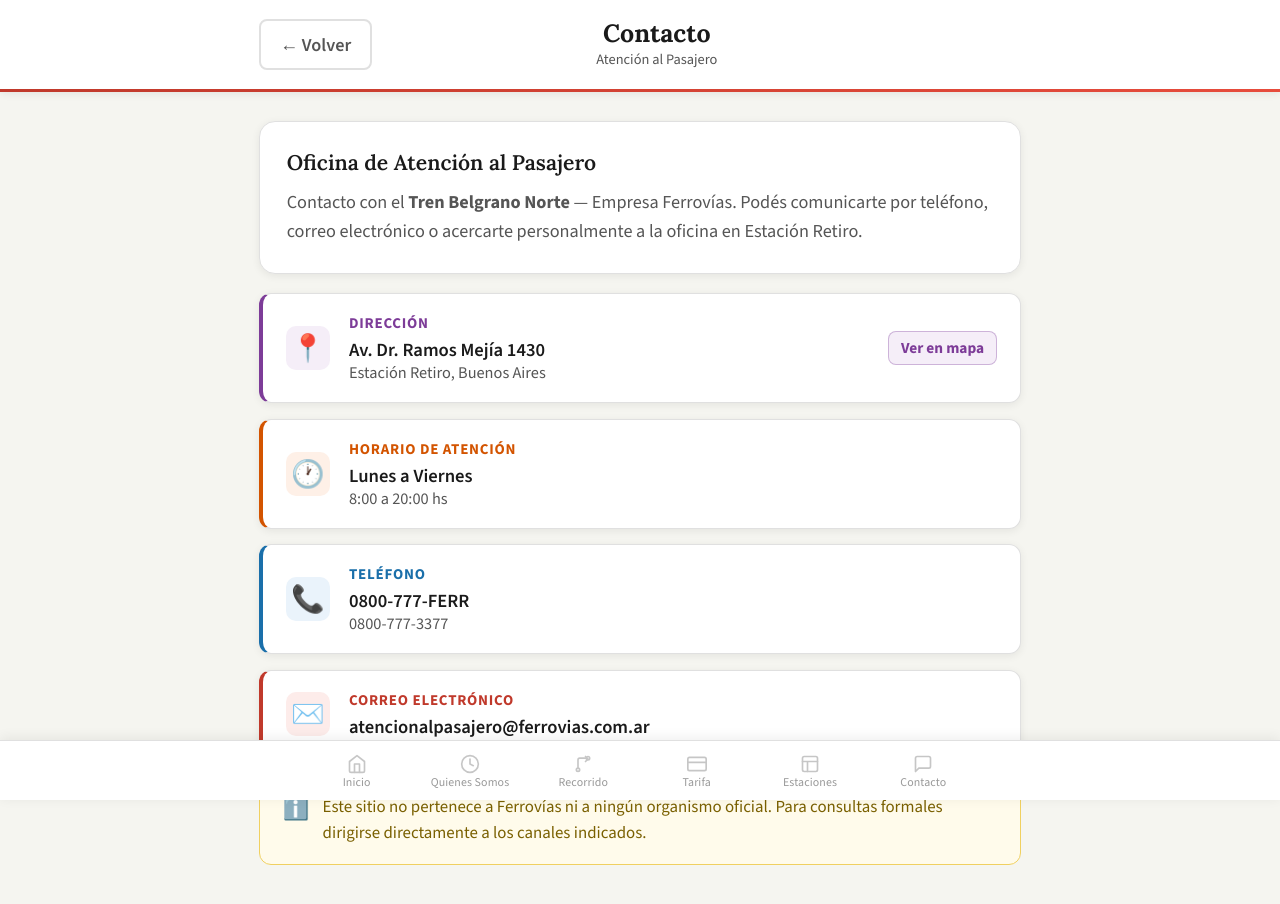
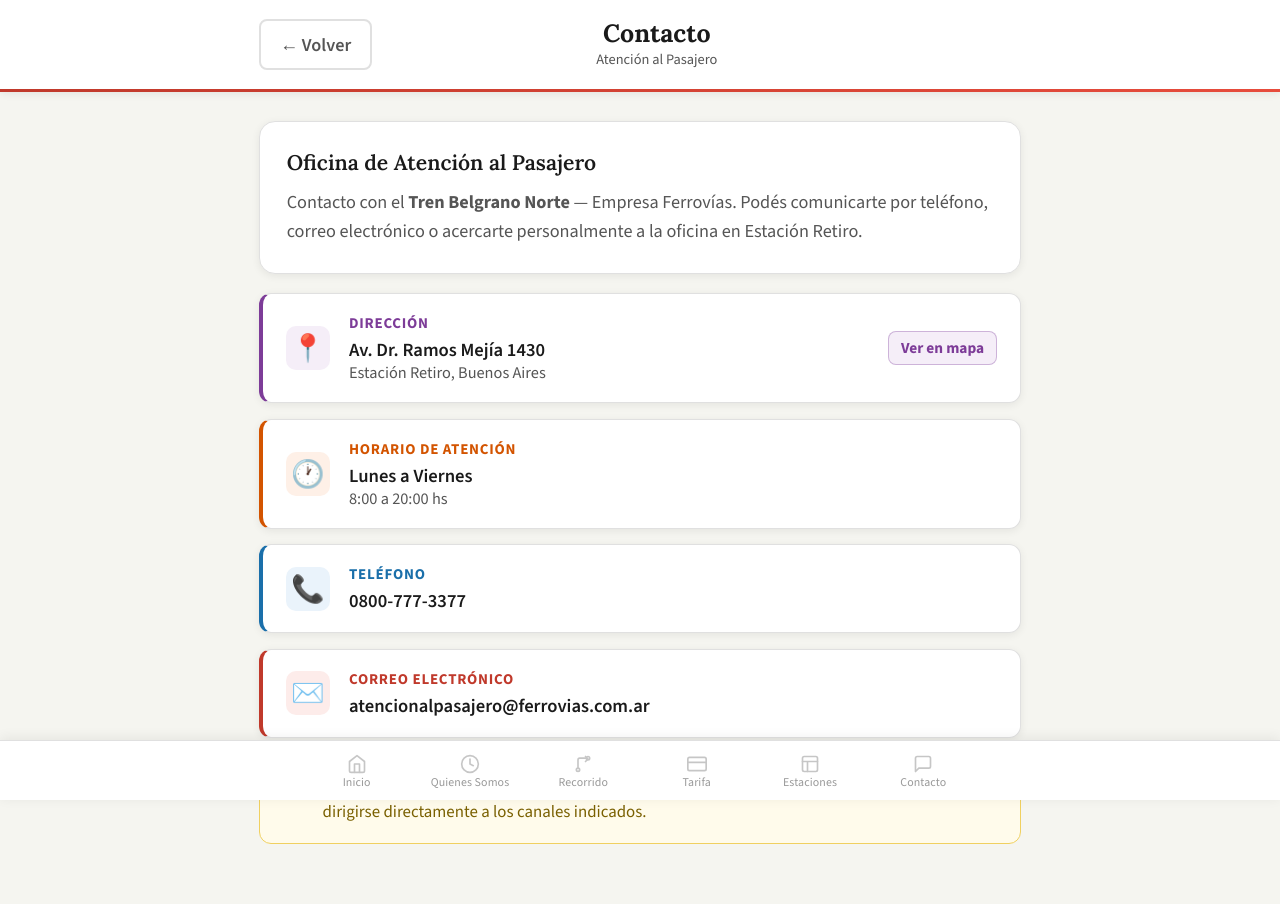
Before and after one commit to Matias-Roldan/Belgrano-Norte-Online, a React (Vite) app in the folder frontend/: page /contacto in a window 1280 px wide. Shown: the top 904 px of the page. Built offline with nearby package versions, Linux system fonts and the light colour scheme.

Commit message:
Correcion de leyenda en el contacto telefonico

```diff
--- a/frontend/src/pages/Contacto.jsx
+++ b/frontend/src/pages/Contacto.jsx
@@ -44,8 +44,7 @@
   {
     ico: '📞',
     titulo: 'Teléfono',
-    linea1: '0800-777-FERR',
-    linea2: '0800-777-3377',
+    linea1: '0800-777-3377',
     color:  '#1A6FAA',
     bg:     '#EAF3FB',
   },
```
Also changed, not shown: 1 other file (tests, documents, lock files or other folders).
